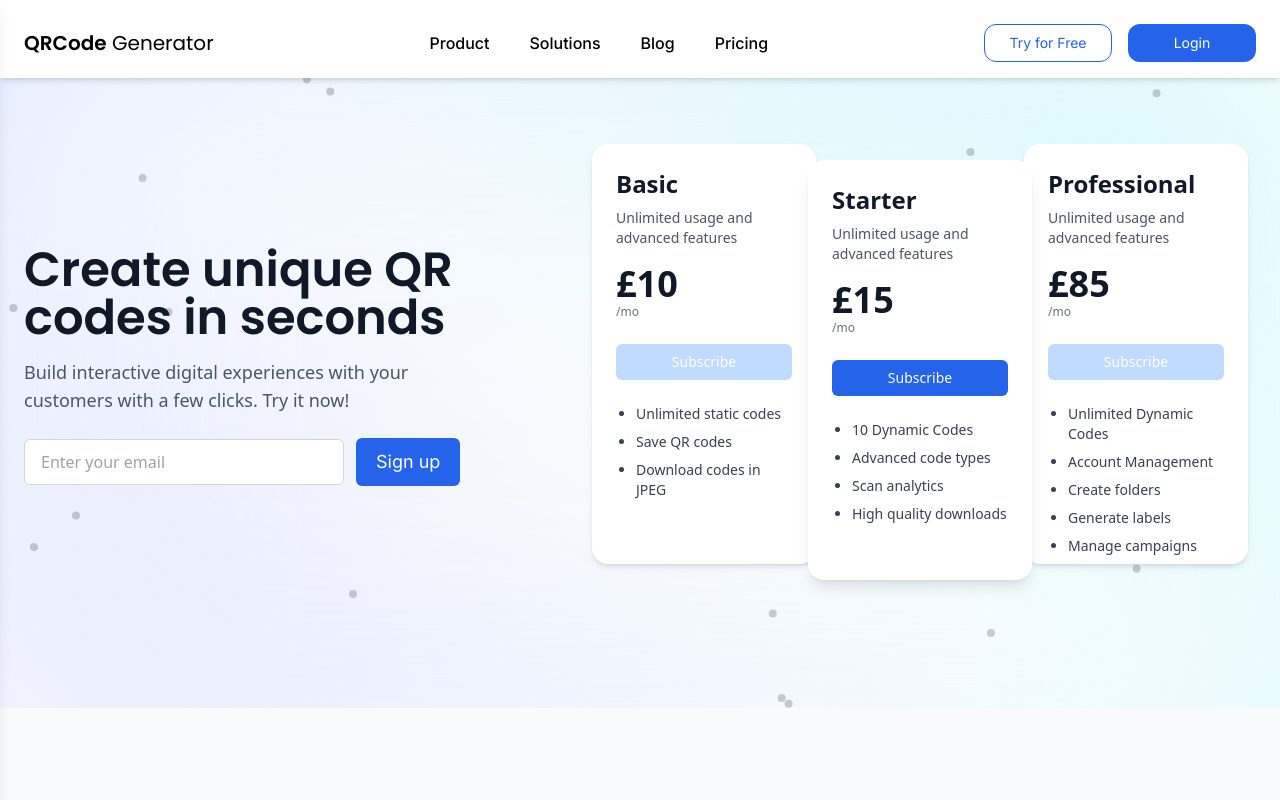
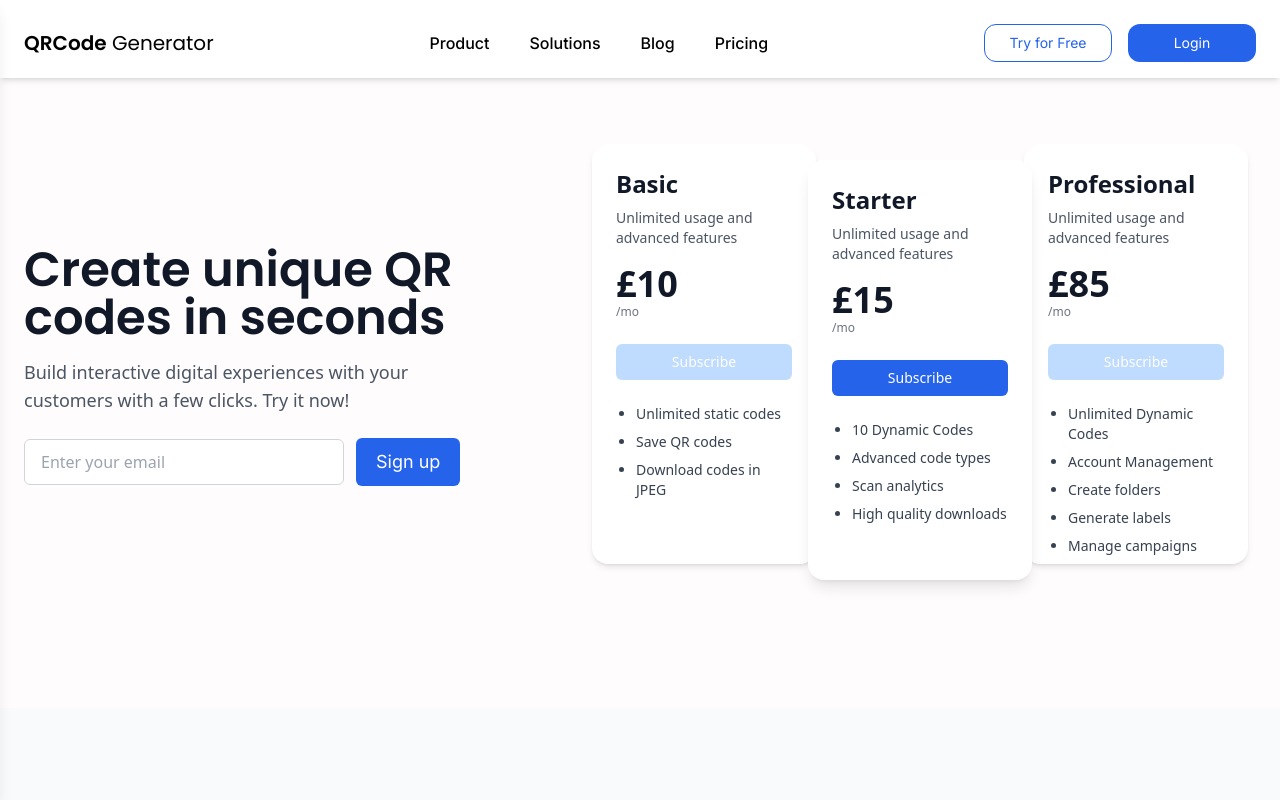
Before and after one commit to Rao-DEV15/QrCode-LandingPage, a React (Vite) app: page / in a window 1280 px wide. Shown: the top 800 px of the page. Built offline with nearby package versions, Linux system fonts and the light colour scheme.

Commit message:
Fix lag 3

```diff
--- a/src/App.jsx
+++ b/src/App.jsx
@@ -12,7 +12,6 @@ import QRBackground from './components/QRBackground' // new
 const App = () => {
   return (
     <div className="overflow-x-hidden w-full relative scroll-smooth">
-      <QRBackground /> {/* background QR animation */}
       <Navbar />
       <Hero />
 
```
